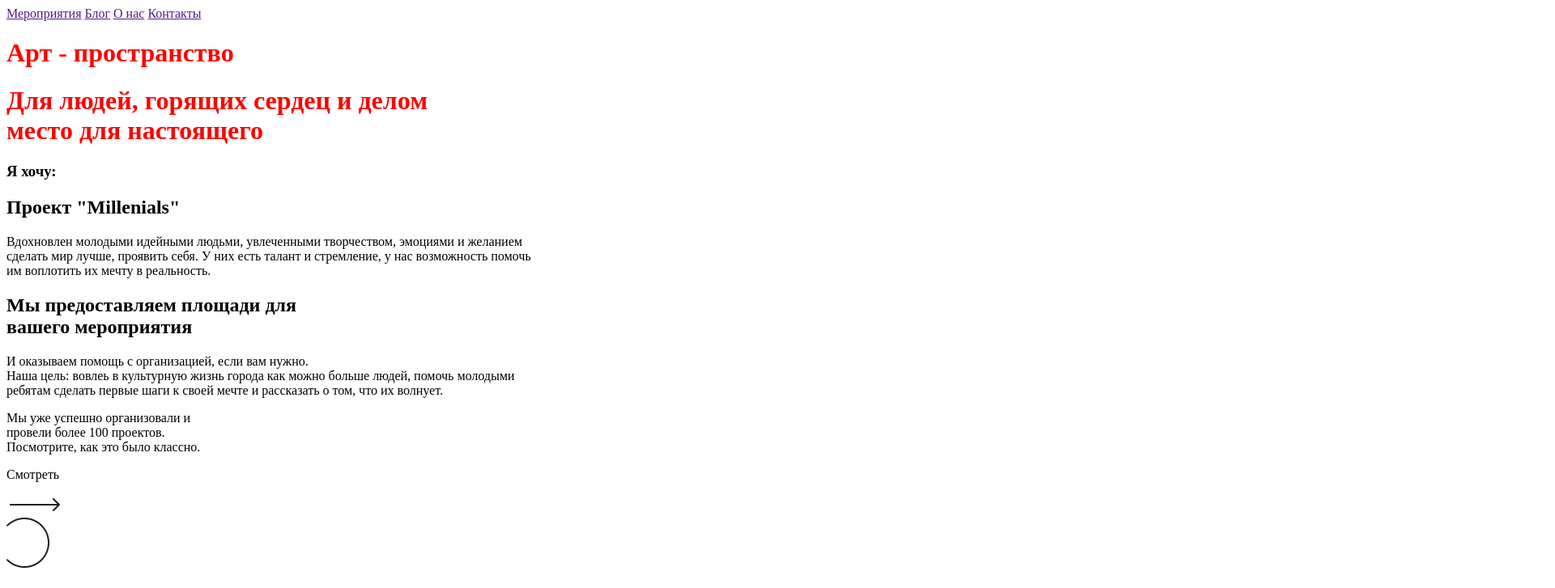
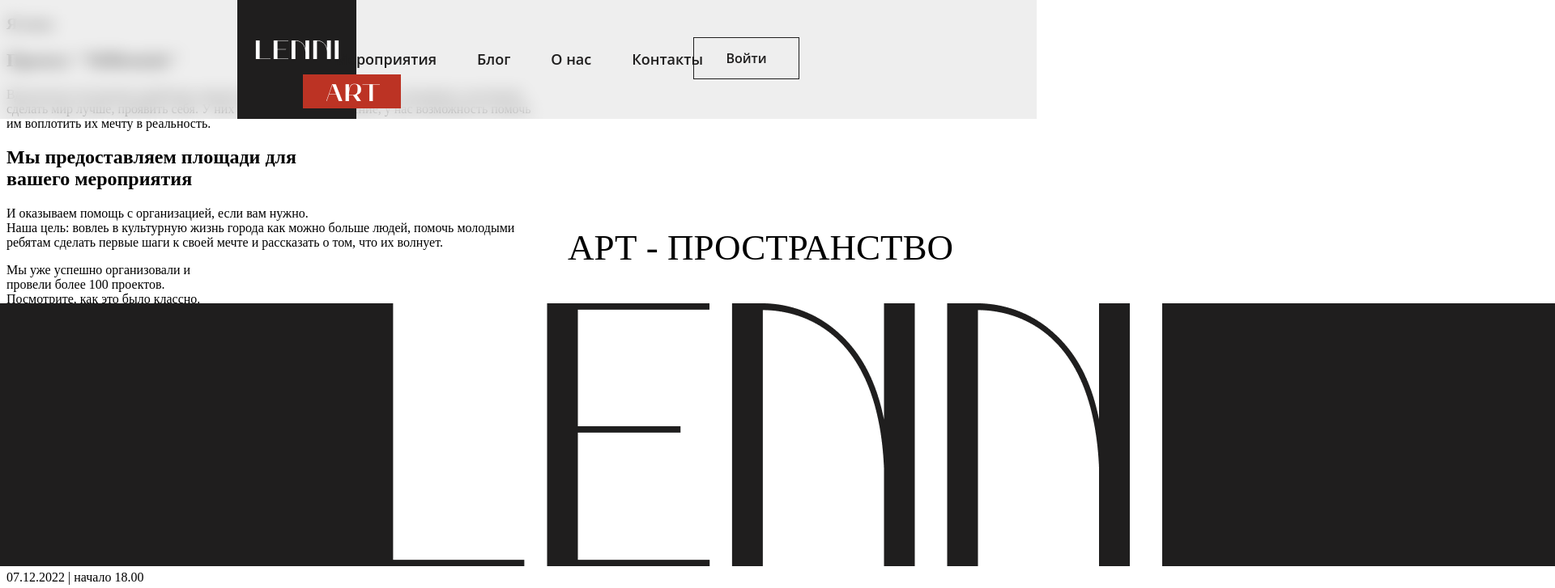
Before and after one commit to settesss/TAGREE-course, a plain HTML site: page index.html in a window 1280 px wide. Shown: the top 727 px of the page at 81% size, 1920 px wide, since content can reach past the window. Drawn offline with Linux system fonts and the light colour scheme.

Commit message:
Оформленный header с помощью стилей, начато оформление main-блока. В html-файле незначительные поправки.

```diff
--- a/index.html
+++ b/index.html
@@ -10,22 +10,28 @@
             <div class = "header__logo">
                 <div class = "header__rectangle1"></div>
                 <div class = "header__rectangle2"></div>
-                <div class = "header__LENNI"></div>
-                <div class = "header__ART"></div>
+                <div class = "header__LENNI header__z">
+                    <img src = "images/LENNI.png">
+                </div>
+                <div class = "header__ART header__z">
+                    <img src = "images/ART.png">
+                </div>
             </div>
-            <div class = "header__nav">
+            <nav class = "navigation">
                 <a href = "" class = "header__events nav__text">Мероприятия</a>
                 <a href = "" class = "header__blog nav__text">Блог</a>
                 <a href = "" class = "header__about nav__text">О нас</a>
                 <a href = "" class = "header__contacts nav__text">Контакты</a>
-            </div>
-            <div class = "header__enter">
-                <div class = "enter__text"></div>
+            </nav>
+            <div class = "header__login">
+                <input type = "button" value = "Войти" class = "header__button">
             </div>
             <div class = "header__rectangle"></div>
         </header>
         <main class = "main">
-            <dic class = "main__LENNI"></div>
+            <div class = "main__LENNI">
+                <img src = "images/LENNI_main.png">
+            </div>
             <div class = "main__quote">
                 <h1 class = "quote__upper quote__text">Арт - пространство
                     <h1 class = "quote__lower quote__text">Для людей, горящих сердец и делом
--- a/styles/styles.css
+++ b/styles/styles.css
@@ -1,3 +1,175 @@
-h1 {
-    color: red;
+.header {
+position: fixed;
+height: 147px;
+left: 0px;
+right: 0px;
+top: 0px;
+z-index: 10;
+background: rgba(222, 222, 222, 0.5);
+backdrop-filter: blur(10px);
 }
+
+.header__logo {
+position: absolute;
+width: 202px;
+height: 147px;
+left: 293px;
+top: 0px;
+}
+
+.header__rectangle1 {
+position: absolute;
+width: 121px;
+height: 42px;
+left: 81px;
+top: 92px;
+z-index: 1;
+background: #BC3324;
+}
+
+.header__rectangle2 {
+position: absolute;
+width: 147px;
+height: 147px;
+left: 0px;
+top: 0px;
+background: #1F1E1E;
+}
+
+.header__LENNI {
+position: absolute;
+width: 102.16px;
+height: 23px;
+left: 21.91px;
+top: 50px;
+background: transparent;
+}
+
+.header__ART {
+position: absolute;
+width: 66.06px;
+height: 21.36px;
+left: 108.92px;
+top: 102.64px;
+background: transparent;
+}
+
+.header__z {
+    z-index: 1;
+}
+
+.header__login {
+box-sizing: border-box;
+display: flex;
+flex-direction: row;
+justify-content: center;
+align-items: center;
+padding: 15px 40px;
+gap: 10px;
+position: absolute;
+width: 131px;
+height: 52px;
+right: 293px;
+top: 46px;
+border: 1px solid #1F1E1E;
+}
+
+.header__button {
+width: 51px;
+height: 22px;
+font-family: 'Open Sans';
+font-style: normal;
+font-weight: 600;
+font-size: 16px;
+line-height: 22px;
+display: flex;
+align-items: center;
+text-align: center;
+border: none;
+padding: 0;
+color: #1F1E1E;
+background-color: transparent;
+}
+
+.navigation {
+display: flex;
+flex-direction: row;
+justify-content: center;
+align-items: flex-start;
+padding: 0px;
+gap: 50px;
+position: absolute;
+width: 457px;
+height: 25px;
+left: calc(50% - 457px/2 + 0.5px);
+top: 61px;
+}
+
+.nav__text {
+text-decoration: none;
+font-family: 'Open Sans', sans-serif;
+font-style: normal;
+font-weight: 600;
+font-size: 18px;
+line-height: 25px;
+display: flex;
+align-items: center;
+text-align: center;
+color: #1F1E1E;
+}
+
+.nav__events {
+width: 127px;
+height: 25px;
+}
+
+.nav__blog {
+width: 42px;
+height: 25px;
+}
+
+.nav__about {
+width: 50px;
+height: 25px;
+}
+
+.nav__contacts {
+width: 88px;
+height: 25px;
+}
+
+.quote__upper {
+position: absolute;
+width: 518px;
+height: 58px;
+left: 701px;
+top: 247px;
+}
+
+.quote__lower {
+position: absolute;
+width: 948px;
+height: 116px;
+left: 486px;
+top: 770px;
+}
+
+.quote__text {
+font-family: 'Lora';
+font-style: normal;
+font-weight: 400;
+font-size: 45px;
+line-height: 58px;
+display: flex;
+align-items: center;
+text-align: center;
+text-transform: uppercase;
+}
+
+.main__LENNI {
+position: absolute;
+width: 1920px;
+height: 325px;
+left: 0px;
+top: 375px;
+}
```
